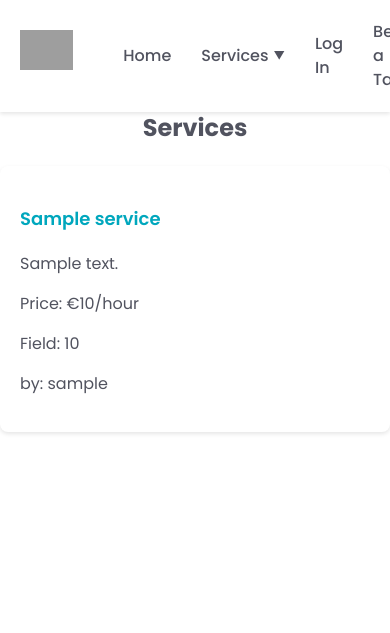
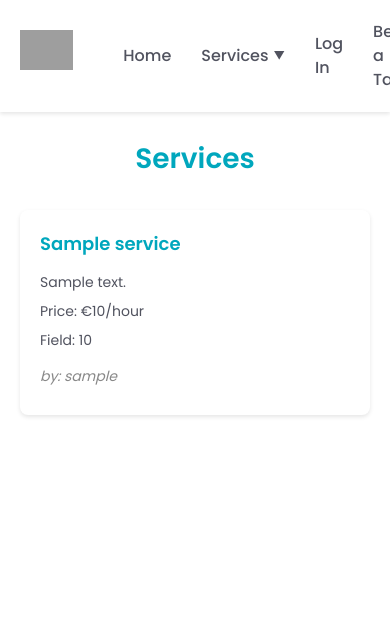
Before and after one commit to Vincent-Omondi/netfix1, a Django app: template services/templates/services/list.html in a window 390 px wide. Shown: the top 633 px of the page. Run offline with Django 3.2, Linux system fonts and the light colour scheme; the template is opened without the code that fills it: most values are stand-ins (such as "Sample title", 1, 10 or a date in 2020); grey boxes are pictures that could not be loaded.

Commit message:
Refine global styles and improve responsive design

```diff
--- a/static/styles.css
+++ b/static/styles.css
@@ -591,26 +591,89 @@ select#id_field_of_work {
     border-radius: 20px;
 }
 
+.profile_container {
+    max-width: 1200px;
+    margin: 0 auto;
+    padding: 40px 20px;
+}
+
+
+/* services list */
+.services_list_container{
+    max-width: 1200px;
+    margin: 0 auto;
+    padding: 40px 20px;
+}
+
 .title {
-    font-size: 24px;
-    font-weight: 700;
-    color: #51535f;
-    margin: 40px 0 20px 0;
+    font-size: 28px;
+    font-weight: 600;
+    color: #00a7bd;
+    margin-bottom: 30px;
     text-align: center;
+}
+
+.create_service {
+    display: inline-block;
+    background-color: #00a7bd;
+    color: #fff;
+    padding: 10px 20px;
+    border-radius: 4px;
+    text-decoration: none;
+    font-weight: 500;
+    margin-bottom: 30px;
+    transition: background-color 0.3s ease;
+}
+
+.create_service:hover {
+    background-color: #008ca1;
+}
+
+.services_list {
+    display: grid;
+    grid-template-columns: repeat(3, 1fr);
+    gap: 30px;
+    margin-top: 20px;
 }
 
 .service-item {
     background-color: #fff;
     border-radius: 8px;
+    box-shadow: 0 2px 4px rgba(0,0,0,0.1);
     padding: 20px;
-    margin-bottom: 20px;
-    box-shadow: 0 2px 4px rgba(0,0,0,0.1);
     transition: transform 0.3s ease, box-shadow 0.3s ease;
 }
 
 .service-item:hover {
     transform: translateY(-5px);
-    box-shadow: 0 5px 15px rgba(0,0,0,0.1);
+    box-shadow: 0 4px 8px rgba(0,0,0,0.15);
+}
+
+.service-item h3 {
+    margin-top: 0;
+    margin-bottom: 15px;
+}
+
+.service-item h3 a {
+    color: #00a7bd;
+    text-decoration: none;
+    font-weight: 600;
+}
+
+.service-details {
+    margin-top: 15px;
+}
+
+.service-info {
+    display: flex;
+    justify-content: space-between;
+    align-items: center;
+    margin-bottom: 10px;
+}
+
+.service-info span {
+    font-size: 14px;
+    color: #666;
 }
 
 .service-item a {
@@ -618,21 +681,33 @@ select#id_field_of_work {
     text-decoration: none;
     font-weight: 600;
     font-size: 18px;
+    margin-bottom: 10px;
+    display: block;
 }
 
-.service-item a:hover {
-    text-decoration: underline;
+.service-item p {
+    margin: 8px 0;
+    font-size: 14px;
 }
 
-.service-details {
-    display: flex;
-    justify-content: space-between;
-    align-items: center;
-    margin-top: 10px;
+.service-item p:last-child {
+    margin-top: 15px;
+    font-style: italic;
+    color: #888;
 }
 
-.service-info {
-    color: #666;
+
+
+@media (max-width: 900px) {
+    .services_list {
+        grid-template-columns: repeat(2, 1fr);
+    }
+}
+
+@media (max-width: 600px) {
+    .services_list {
+        grid-template-columns: 1fr;
+    }
 }
 
 .company-link {
```
Also changed, not shown: other parts of static/styles.css (+87 -0 lines).
